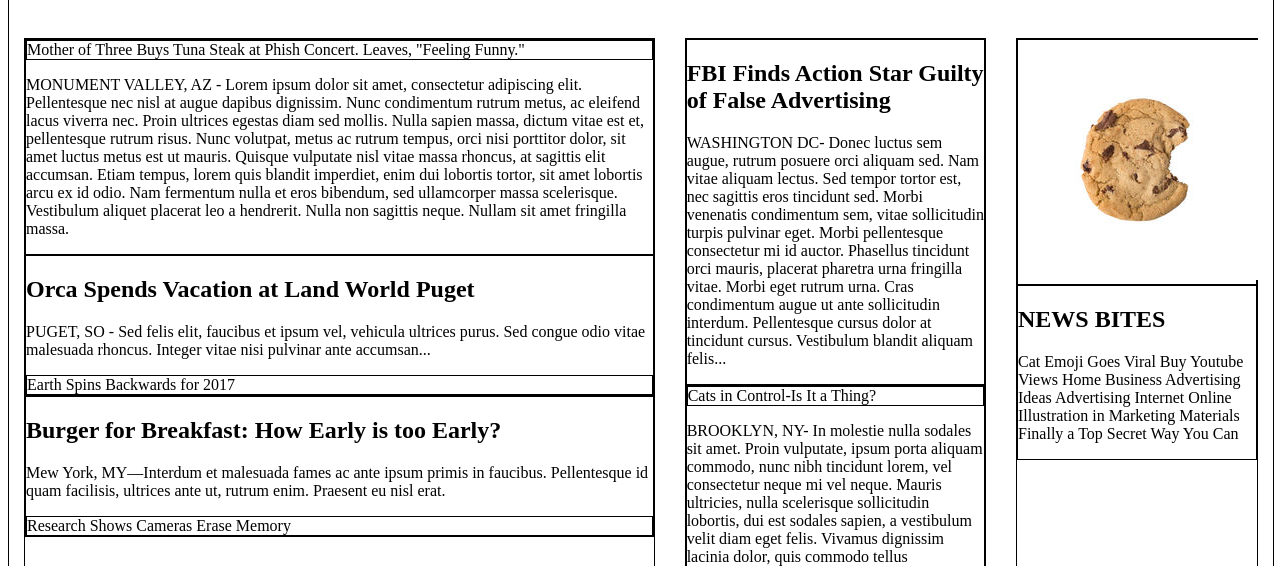
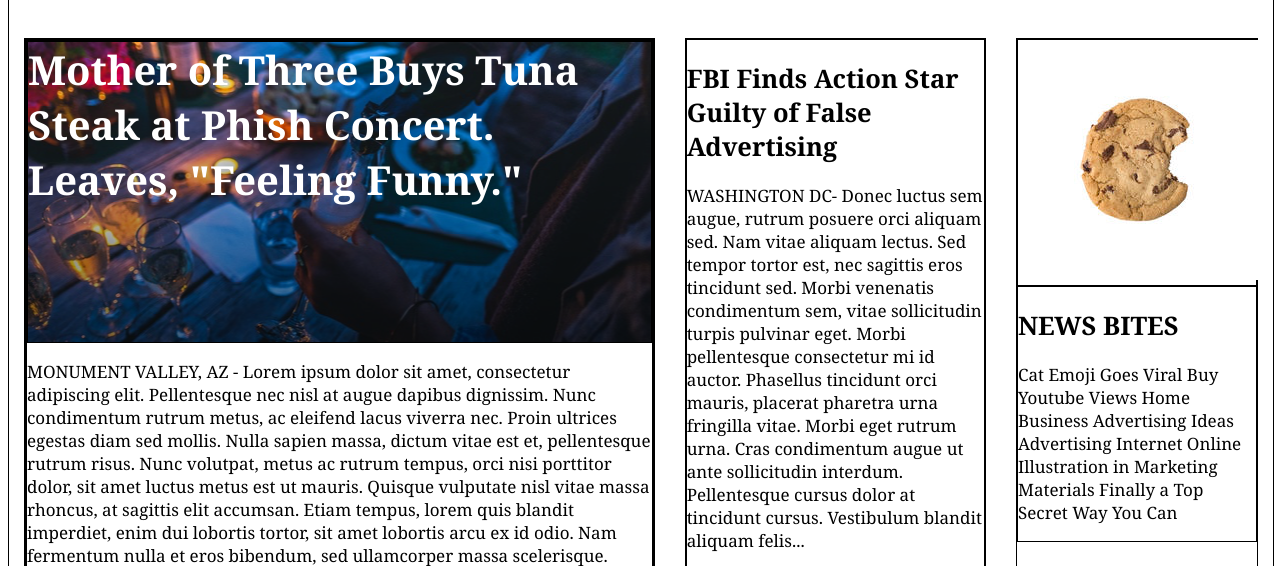
Before and after one commit to MartinGras95/MyTimes, a plain HTML site: page index.html in a window 1280 px wide. Shown: the part 86-652 px from the top of the page. Drawn offline with Linux system fonts and the light colour scheme.

Commit message:
images added

```diff
--- a/index.html
+++ b/index.html
@@ -32,7 +32,9 @@
 
       <div class="column large">
         <div class="story">
-      <div class="storyheader"<span>  Mother of Three Buys Tuna Steak at Phish Concert. Leaves, "Feeling Funny."<span></div>
+          <div class="lead">
+
+      <div class="image-content"<span>  Mother of Three Buys Tuna Steak at Phish Concert. Leaves, "Feeling Funny."<span></div>
         <p>
           MONUMENT VALLEY, AZ - Lorem ipsum dolor sit amet, consectetur adipiscing elit.
           Pellentesque nec nisl at augue dapibus dignissim.
@@ -50,18 +52,19 @@ sed ullamcorper massa scelerisque.
 Vestibulum aliquet placerat leo a hendrerit.
 Nulla non sagittis neque. Nullam sit amet fringilla massa.</p>
 </div>
+</div>
 
         <div class="story">
           <h2>Orca Spends Vacation at Land World Puget</h2>
           <p>PUGET, SO - Sed felis elit, faucibus et ipsum vel, vehicula ultrices purus. Sed congue odio vitae malesuada rhoncus. Integer vitae nisi pulvinar ante accumsan...</p>
-            <div class="storyheader"<span>Earth Spins Backwards for 2017</span></div>
+            <div class="image-content earth"<span>Earth Spins Backwards for 2017</span></div>
         </div>
 
         <div class="story">
           <h2>Burger for Breakfast: How Early is too Early?</h2>
             <p>Mew York, MY—Interdum et malesuada fames ac ante ipsum primis in faucibus. Pellentesque id quam facilisis, ultrices ante ut, rutrum enim. Praesent eu nisl erat.
             </p>
-            <div class="storyheader"><span>Research Shows Cameras Erase Memory</span></div>
+            <div class="image-content camera"><span>Research Shows Cameras Erase Memory</span></div>
         </div>
 
       </div>
@@ -79,7 +82,7 @@ Nulla non sagittis neque. Nullam sit amet fringilla massa.</p>
         </div>
 
         <div class="story">
-          <div class="storyheader"><span>Cats in Control-Is It a Thing?</span></div>
+          <div class="image-content cat"><span>Cats in Control-Is It a Thing?</span></div>
              <p>BROOKLYN, NY- In molestie nulla sodales sit amet. Proin vulputate, ipsum porta aliquam commodo,
              nunc nibh tincidunt lorem, vel consectetur neque mi vel neque. Mauris ultricies, nulla scelerisque sollicitudin lobortis,
              dui est sodales sapien, a vestibulum velit diam eget felis. Vivamus dignissim lacinia dolor, quis commodo tellus pellentesque in.</p>
--- a/resources/css/style.css
+++ b/resources/css/style.css
@@ -63,3 +63,34 @@ div{
 .column.small{
   width: 240px;
 }
+
+.story{
+  font-family: Georgia;
+  font-size: 17px;
+  color: black;
+}
+
+.image-content{
+  height: 300px;
+  font-family: Georgia;
+  font-weight: bold;
+  font-size: 30px;
+  color: white;
+}
+
+.lead .image-content{
+    background:url(../images/img-story-main.png);
+    font-size: 40px;
+}
+
+.earth{
+  background:url(../images/img-story-2.png);
+}
+
+.camera{
+  background:url(../images/img-story-3.png);
+}
+
+.cat{
+  background:url(../images/img-story-1.png);
+}
```
